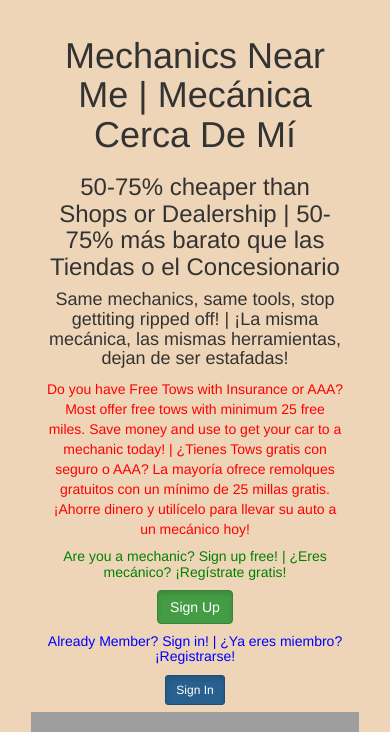
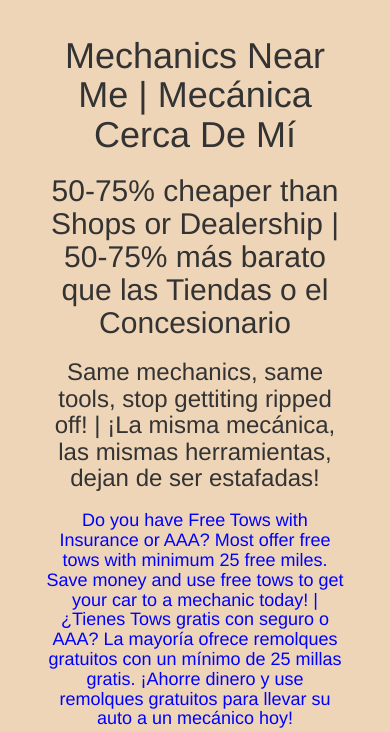
Before and after one commit to russell305/mechanicz, a Flask app: template templates/index.html in a window 390 px wide. Shown: the top 732 px of the page. Run offline with Flask 2, Linux system fonts and the light colour scheme; the template is opened without the code that fills it: most values are stand-ins (such as "Sample title", 1, 10 or a date in 2020); a map, chart or similar area stays blank; some libraries are stand-ins or nearby versions; grey boxes are pictures that could not be loaded.

Commit message:
Finish 1st Draft

```diff
--- a/application.py
+++ b/application.py
@@ -12,6 +12,8 @@ from pprint import pprint
 #import csv
 import json #for Python to Javascript
 import requests #for JSON
+import hashlib
+
 
 
 app = Flask(__name__) # Instantiate a new web application called `app`, with `__name__` representing the current file
@@ -35,17 +37,17 @@ mechanic_list=[]
 #db.execute("DELETE FROM flights WHERE origin = :origin", {"origin": origin})
 
 #make phone int
-#db.execute("CREATE TABLE mechanic_list1(id SERIAL PRIMARY KEY, name VARCHAR NOT NULL, password VARCHAR NOT NULL, phone VARCHAR NOT NULL UNIQUE, address VARCHAR NOT NULL, latitude FLOAT NOT NULL, longitude FLOAT NOT NULL, email VARCHAR, years SMALLINT NOT NULL, description VARCHAR NOT NULL, oil_change SMALLINT NOT NULL, battery SMALLINT NOT NULL, pads_front SMALLINT NOT NULL, pads_back SMALLINT NOT NULL, starting_problem SMALLINT NOT NULL, check_engine SMALLINT NOT NULL, tune_up SMALLINT NOT NULL, starter SMALLINT NOT NULL, alternator SMALLINT NOT NULL, spark_plugs SMALLINT NOT NULL, valve_cover SMALLINT NOT NULL, air_filter SMALLINT NOT NULL, mobile_mechanic BOOLEAN NOT NULL, air_conditioning BOOLEAN NOT NULL, auto_body BOOLEAN NOT NULL, tire_rotation BOOLEAN NOT NULL, fix_flat BOOLEAN NOT NULL, car_wash BOOLEAN NOT NULL)")
+#db.execute("CREATE TABLE mechanic_list(id SERIAL PRIMARY KEY, name VARCHAR NOT NULL, password VARCHAR NOT NULL, phone VARCHAR NOT NULL UNIQUE, address VARCHAR NOT NULL, latitude FLOAT NOT NULL, longitude FLOAT NOT NULL, email VARCHAR, years SMALLINT NOT NULL, description VARCHAR NOT NULL, oil_change SMALLINT NOT NULL, battery SMALLINT NOT NULL, pads_front SMALLINT NOT NULL, pads_back SMALLINT NOT NULL, starting_problem SMALLINT NOT NULL, check_engine SMALLINT NOT NULL, tune_up SMALLINT NOT NULL, starter SMALLINT NOT NULL, alternator SMALLINT NOT NULL, spark_plugs SMALLINT NOT NULL, valve_cover SMALLINT NOT NULL, air_filter SMALLINT NOT NULL, mobile_mechanic BOOLEAN NOT NULL, air_conditioning BOOLEAN NOT NULL, auto_body BOOLEAN NOT NULL, tire_rotation BOOLEAN NOT NULL, fix_flat BOOLEAN NOT NULL, car_wash BOOLEAN NOT NULL)")
 #db.commit()
 
 
 @app.route("/", methods = ["GET"]) # A decorator; when the user goes to the route `/`, exceute the function immediately below
 def index():
-	mechanicsD = db.execute("SELECT * FROM mechanic_list1").fetchall()
-	print("mechanicsD",mechanicsD)
-	print("Databasesuccess")
+	mechanicsD = db.execute("SELECT * FROM mechanic_list").fetchall()
+	#print("mechanicsD",mechanicsD)
+	#print("Databasesuccess")
 	for i in mechanicsD:
-		print("mechanicsD",i)
+		#print("mechanicsD",i)
 		mechanic_data = {
 			"name": i.name,
 			"phone": i.phone,
@@ -74,8 +76,8 @@ def index():
 			"fix_flat": i.fix_flat,
 			"car_wash": i.car_wash,
 			}
-		print ("description",i.description)
-		print ("years",i.years)
+		#print ("description",i.description)
+		#print ("years",i.years)
 		mechanic_list.append(mechanic_data)
 
 	return render_template("index.html", mechanic_list=mechanic_list)
@@ -84,19 +86,15 @@ def index():
 def signup():
 	return render_template("signup.html")
 
-@app.route("/delete_account/<string:name>", methods = ["POST"]) #way to get sign in from index to sign-up page
-def delete_account(name):
+@app.route("/delete_account/<string:phone>", methods = ["POST"]) #way to get sign in from index to sign-up page
+def delete_account(phone):
 
-	db.execute("DELETE FROM mechanic_list1 WHERE name = :name", {"name": name})
+	db.execute("DELETE FROM mechanic_list WHERE name = :phone", {"phone": phone})
 	db.commit()
+	session["check_mechanic"] = False
 
-	if session.get("check_mechanic") is not None:
-		if session.get("check_mechanic") is True:
-			session["check_mechanic"] = False
-			print("delete mechanic check_mechanic=false")
-		else:
-			 print("bugbugbugbugbugubugubugubugbugubugubug")
-	return "Account Deleted"
+
+	return render_template("index.html", mechanic_list=mechanic_list)
 
 @app.route("/sign-in", methods = ["POST"]) #way to get sign in from index to sign-in page
 def signin():
@@ -105,22 +103,39 @@ def signin():
 @app.route("/user", methods = ["POST"]) # user CRUD
 def user():
 	name = request.form.get("name")
-	password = request.form.get("password")
+	password1 = request.form.get("password")
+	salt = "6Agz"
+	db_password = password1+salt
+	h = hashlib.md5(db_password.encode())
+	password = h.hexdigest()
 
-	if db.execute("SELECT * FROM mechanic_list1 WHERE name = :name AND password = :password", {"name": name, "password": password}).rowcount == 0:
+	if db.execute("SELECT * FROM mechanic_list WHERE name = :name AND password = :password", {"name": name, "password": password}).rowcount == 0:
 		return "name and password dont match"
 	else:
-		user = db.execute("SELECT * FROM mechanic_list1 WHERE name = :name AND password = :password", {"name": name, "password": password}).fetchall()
+		user = db.execute("SELECT * FROM mechanic_list WHERE name = :name AND password = :password", {"name": name, "password": password}).fetchall()
 	print ("user",user)
 	return render_template("user.html", user=user)
 
 @app.route("/signup_check", methods = ["POST"])
 def signup_check():
 	name = request.form.get("name")
-	password = request.form.get("password")
-	phone = request.form.get("phone")
-	if db.execute("SELECT * FROM mechanic_list1 WHERE phone = :phone", {"phone": phone}).rowcount > 0:
-		return "Number already exist sucker!"
+	password1 = request.form.get("password")
+	salt = "6Agz"
+	db_password = password1+salt
+	h = hashlib.md5(db_password.encode())
+	password = h.hexdigest()
+	print("password", password)
+
+	phone1 = request.form.get("phone1")
+	phone2 = request.form.get("phone2")
+	phone3 = request.form.get("phone3")
+	string1 = str(phone1)
+	string2 = str(phone2)
+	string3 = str(phone3)
+	phone=string1+string2+string3
+
+	if db.execute("SELECT * FROM mechanic_list WHERE phone = :phone", {"phone": phone}).rowcount > 0:
+		return "Number already taken, please contact support at 786-873-7526"
 	street = request.form.get("street")
 	city = request.form.get("city")
 	state = request.form.get("state")
@@ -192,15 +207,16 @@ def signup_check():
 	longitude = latlng['lng']
 	print("lat", latlng['lat'])
 	print("lng", latlng['lng'])
-	if session.get("check_mechanic") is not None:
-		if session.get("check_mechanic") is True:
-			print("mechanic exists cancel upload")
-		else:
-			print("No mechanic upload good")
+
+	if session.get("check_mechanic") is True:
+		print("check_mechanic=True / cancel upload")
+		return "Please delete account before uploading another"
+	else:
+		print("check_mechanic=False")
 
 
-	db.execute("INSERT INTO mechanic_list1 (name, password, phone, address, latitude, longitude, years, description, oil_change, battery, pads_front, pads_back, starting_problem, check_engine, tune_up, starter, alternator, spark_plugs, valve_cover, air_filter, mobile_mechanic, air_conditioning, auto_body, tire_rotation, fix_flat, car_wash) VALUES (:name, :password, :phone, :address, :latitude, :longitude,  :years, :description, :oil_change, :battery, :pads_front, :pads_back, :starting_problem, :check_engine, :tune_up, :starter, :alternator, :spark_plugs, :valve_cover, :air_filter, :mobile_mechanic, :air_conditioning, :auto_body, :tire_rotation, :fix_flat, :car_wash)", {"name":name, "password":password, "phone":phone, "address":address, "latitude":latitude, "longitude":longitude,  "years":years, "description":description, "oil_change":oil_change, "battery":battery, "pads_front":pads_front, "pads_back":pads_back, "starting_problem":starting_problem, "check_engine":check_engine, "tune_up":tune_up, "starter":starter, "alternator":alternator, "spark_plugs":spark_plugs, "valve_cover":valve_cover, "air_filter":air_filter, "mobile_mechanic":mobile_mechanic, "air_conditioning":air_conditioning, "auto_body":auto_body, "tire_rotation":tire_rotation, "fix_flat":fix_flat, "car_wash":car_wash})
+	db.execute("INSERT INTO mechanic_list (name, password, phone, address, latitude, longitude, years, description, oil_change, battery, pads_front, pads_back, starting_problem, check_engine, tune_up, starter, alternator, spark_plugs, valve_cover, air_filter, mobile_mechanic, air_conditioning, auto_body, tire_rotation, fix_flat, car_wash) VALUES (:name, :password, :phone, :address, :latitude, :longitude,  :years, :description, :oil_change, :battery, :pads_front, :pads_back, :starting_problem, :check_engine, :tune_up, :starter, :alternator, :spark_plugs, :valve_cover, :air_filter, :mobile_mechanic, :air_conditioning, :auto_body, :tire_rotation, :fix_flat, :car_wash)", {"name":name, "password":password, "phone":phone, "address":address, "latitude":latitude, "longitude":longitude,  "years":years, "description":description, "oil_change":oil_change, "battery":battery, "pads_front":pads_front, "pads_back":pads_back, "starting_problem":starting_problem, "check_engine":check_engine, "tune_up":tune_up, "starter":starter, "alternator":alternator, "spark_plugs":spark_plugs, "valve_cover":valve_cover, "air_filter":air_filter, "mobile_mechanic":mobile_mechanic, "air_conditioning":air_conditioning, "auto_body":auto_body, "tire_rotation":tire_rotation, "fix_flat":fix_flat, "car_wash":car_wash})
 	db.commit()
-	if session.get("check_mechanic") is None:
-			session["check_mechanic"] = True
+	session["check_mechanic"] = True
+	print("check_mechanic=True")
 	return "Uploaded to Database"
--- a/templates/index.html
+++ b/templates/index.html
@@ -28,6 +28,48 @@
 	         var myLatLng =[]
 					 //var image = 'https://developers.google.com/maps/documentation/javascript/examples/full/images/beachflag.png';
 	         for (var i = 0; i < mechanic_list.length; i++) {
+					 	 if (mechanic_list[i]['mobile_mechanic']==true) {
+							  mechanic_list[i]['mobile_mechanic']="YES"
+						 }
+						 else	{
+								mechanic_list[i]['mobile_mechanic']="NO"
+						 }
+
+						 if (mechanic_list[i]['air_conditioning']==true) {
+							  mechanic_list[i]['air_conditioning']="YES"
+						 }
+						 else	{
+								mechanic_list[i]['air_conditioning']="NO"
+						 }
+
+						 if (mechanic_list[i]['auto_body']==true) {
+							  mechanic_list[i]['auto_body']="YES"
+						 }
+						 else	{
+								mechanic_list[i]['auto_body']="NO"
+						 }
+
+						 if (mechanic_list[i]['tire_rotation']==true) {
+							  mechanic_list[i]['tire_rotation']="YES"
+						 }
+						 else	{
+								mechanic_list[i]['tire_rotation']="NO"
+						 }
+
+						 if (mechanic_list[i]['fix_flat']==true) {
+							  mechanic_list[i]['fix_flat']="YES"
+						 }
+						 else	{
+								mechanic_list[i]['fix_flat']="NO"
+						 }
+
+						 if (mechanic_list[i]['car_wash']==true) {
+							  mechanic_list[i]['car_wash']="YES"
+						 }
+						 else	{
+								mechanic_list[i]['car_wash']="NO"
+						 }
+
 	           myLatLng[i] = {lat: mechanic_list[i]['latitude'], lng: mechanic_list[i]['longitude']};
 	           marker = new google.maps.Marker({
 	           position: myLatLng[i],
@@ -43,7 +85,7 @@
 
 												 						'<div class="row" id = "top-row">'+
 
-																			'<div class="col-md-3">'+
+																			'<div class="col-md-2 ">'+
 																				'<p id = "column-title" >Name</p>'+
 																				'<div>'+mechanic_list[i]['name']+'</div>'+
 																			'</div>'+
@@ -53,7 +95,7 @@
 																				'<div>'+mechanic_list[i]['address']+'</div>'+
 																			'</div>'+
 
-																			'<div class="col-md-3">'+
+																			'<div class="col-md-2">'+
 																				'<p id = "column-title">Phone</p>'+
 																				'<div>'+mechanic_list[i]['phone']+'</div>'+
 																			'</div>'+
@@ -61,6 +103,11 @@
 																			'<div class="col-md-3">'+
 																				'<p id = "column-title">Experience</p>'+
 																				'<div>'+"Mechanic for "+mechanic_list[i]['years']+" years"+'</div>'+
+																			'</div>'+
+
+																			'<div class="col-md-2">'+
+																				'<p id = "column-title">Mobile</p>'+
+																				'<div>'+mechanic_list[i]['mobile_mechanic']+'</div>'+
 																			'</div>'+
 
 																		'</div>'+
@@ -75,56 +122,46 @@
 																				'<div class="text-center" id = "description">'+"Oil Change: $"+mechanic_list[i]['oil_change']+'</div>'+
 																				'<div class="text-center" id = "description">'+"Starting Problem: $"+mechanic_list[i]['starting_problem']+'</div>'+
 																				'<div class="text-center" id = "description">'+"Alternator: $"+mechanic_list[i]['alternator']+'</div>'+
-																				'<div class="text-center" id = "description">'+"Brake Pads Front: $"+mechanic_list[i]['pads_front']+'</div>'+
 																			'</div>'+
 
 																			'<div class="col-md-3">'+
 																				'<div class="text-center" id = "description">'+"Battery: $"+mechanic_list[i]['battery']+'</div>'+
 																				'<div class="text-center" id = "description">'+"Check Engine: $"+mechanic_list[i]['check_engine']+'</div>'+
 																				'<div class="text-center" id = "description">'+"Spark Plugs: $"+mechanic_list[i]['spark_plugs']+'</div>'+
-																				'<div class="text-center" id = "description">'+"Brake Pads Front: $"+mechanic_list[i]['pads_front']+'</div>'+
-																				'<div class="text-center" id = "description">'+"Brake Pads Front: $"+mechanic_list[i]['pads_front']+'</div>'+
 																			'</div>'+
 
 																			'<div class="col-md-3">'+
 																				'<div class="text-center" id = "description">'+"Brake Pads Front: $"+mechanic_list[i]['pads_front']+'</div>'+
 																				'<div class="text-center" id = "description">'+"Tune Up: $"+mechanic_list[i]['tune_up']+'</div>'+
 																				'<div class="text-center" id = "description">'+"Valve Cover: $"+mechanic_list[i]['valve_cover']+'</div>'+
-																				'<div class="text-center" id = "description">'+"Brake Pads Front: $"+mechanic_list[i]['pads_front']+'</div>'+
-																				'<div class="text-center" id = "description">'+"Brake Pads Front: $"+mechanic_list[i]['pads_front']+'</div>'+
 																			'</div>'+
 
 																			'<div class="col-md-3">'+
 																				'<div class="text-center" id = "description">'+"Brake Pads Back: $"+mechanic_list[i]['pads_back']+'</div>'+
 																				'<div class="text-center" id = "description">'+"Starter: $"+mechanic_list[i]['starter']+'</div>'+
 																				'<div class="text-center" id = "description">'+"Air Filter: $"+mechanic_list[i]['air_filter']+'</div>'+
-																				'<div class="text-center" id = "description">'+"Brake Pads Front: $"+mechanic_list[i]['pads_front']+'</div>'+
-																				'<div class="text-center" id = "description">'+"Brake Pads Front: $"+mechanic_list[i]['pads_front']+'</div>'+
 																			'</div>'+
 
 																		'</div>'+
 
-																		'<div class="text-center" id = "prices">'+"Other Services"+'</div>'+
+																		'<div class="text-center" id = "prices">'+"Other Services:"+'</div>'+
 
 																		'<div class="row" id = "middle-row">'+
 
-																			'<div class="col-md-3">'+
-																				'<div class="text-center" id = "description">'+"Mobile Mech: "+mechanic_list[i]['mobile_mechanic']+'</div>'+
+																			'<div class="col-md-4">'+
+																				'<div class="text-center" id = "description">'+"Tire Rotation: "+mechanic_list[i]['tire_rotation']+'</div>'+
 																				'<div class="text-center" id = "description">'+"Fix Flat: "+mechanic_list[i]['fix_flat']+'</div>'+
 																			'</div>'+
 
-																			'<div class="col-md-3">'+
+																			'<div class="col-md-4">'+
 																				'<div class="text-center" id = "description">'+"Air Conditioning: "+mechanic_list[i]['air_conditioning']+'</div>'+
 																				'<div class="text-center" id = "description">'+"Car Wash: "+mechanic_list[i]['car_wash']+'</div>'+
 																			'</div>'+
 
-																			'<div class="col-md-3">'+
+																			'<div class="col-md-4">'+
 																				'<div class="text-center" id = "description">'+"Auto Body: "+mechanic_list[i]['auto_body']+'</div>'+
 																			'</div>'+
 
-																			'<div class="col-md-3">'+
-																				'<div class="text-center" id = "description">'+"Tire Rotation: "+mechanic_list[i]['tire_rotation']+'</div>'+
-																			'</div>'+
 
 																		'</div>'+
 
@@ -178,7 +215,7 @@
 					height: 95%;
 					margin-right: 8%;
 					margin-left: 8%;
-					margin-top: 2%;
+					margin-bottom: 3%;
 				}
 				#exp{
 					color:blue;
@@ -196,44 +233,48 @@
 					color:green;
 				}
 				#blue-text{
-					color:blue
+					color:blue;
+				}
+				#marker-text{
+					font-size: 25px;
+				}
+				.bottom-margin{
+					margin-bottom: 3%;
 				}
 
 		</style>
 	</head>
   <body>
+
 		<div class="container-fluid text-center top-part">
 			<h1>Mechanics Near Me | Mecánica Cerca De Mí</h1>
-			<h3>50-75% cheaper than Shops or Dealership | 50-75% más barato que las Tiendas o el Concesionario</h3>
-			<h4>Same mechanics, same tools, stop gettiting ripped off! | ¡La misma mecánica, las mismas herramientas, dejan de ser estafadas!</h4>
+			<h2>50-75% cheaper than Shops or Dealership | 50-75% más barato que las Tiendas o el Concesionario</h2>
+			<h3>Same mechanics, same tools, stop gettiting ripped off! | ¡La misma mecánica, las mismas herramientas, dejan de ser estafadas!</h3>
+
 			<div class="row">
-					 <div class="col-md-6" id = "red-text">
-						 <p>Do you have Free Tows with Insurance or AAA? Most offer free tows with minimum 25 free miles. Save money and use to get your car to a mechanic today! |
-¿Tienes Tows gratis con seguro o AAA? La mayoría ofrece remolques gratuitos con un mínimo de 25 millas gratis. ¡Ahorre dinero y utilícelo para llevar su auto a un mecánico hoy!</p>
-						 <p></p>
-					 </div>
-					 <div class="col-md-3" id = "green-text">
-						 <h5>Are you a mechanic? Sign up free! | ¿Eres mecánico? ¡Regístrate gratis!</h5>
+					 <div class="col-md-9" id="blue-text">
+						 <h4>Do you have Free Tows with Insurance or AAA? Most offer free tows with minimum 25 free miles. Save money and use free tows to get your car to a mechanic today! |
+¿Tienes Tows gratis con seguro o AAA? La mayoría ofrece remolques gratuitos con un mínimo de 25 millas gratis. ¡Ahorre dinero y use remolques gratuitos para llevar su auto a un mecánico hoy!</h4>
+					</div>
+					 <div class="col-md-3" id="green-text">
+						 <h4>Are you a mechanic? Sign up free! | ¿Eres mecánico? ¡Regístrate gratis!</h4>
 						 		<form action="{{ url_for('signup') }}" method="post">
 							 <button class="btn btn-success btn-md active" aria-pressed="true">Sign Up</button>
 						 </form>
 						</div>
-						<div class="col-md-3" id = "blue-text">
-							<h5>Already Member? Sign in! | ¿Ya eres miembro? ¡Registrarse!</h5>
-							<form action="{{ url_for('signin') }}" method="post">
-								<button class="btn btn-primary btn-sm active" aria-pressed="true">Sign In</button>
-							</form>
-						 </div>
 			</div>
 
-
-
-		</div>
+			<h3>Click on marker for mecahnic info | Haga clic en el marcador para información mecahnic</h3>
+	</div>
 
 		<div id="map"></div>
-		<div class="space">
+		<div class="text-center bottom-margin" id="blue-text">
+			<h5>Mechanic Sign In | Ingreso mecánico</h5>
+			<form action="{{ url_for('signin') }}" method="post">
+				<button class="btn btn-primary btn-sm active" aria-pressed="true">Sign In</button>
+			</form>
+		 </div>
 
-		</div>
 
   </body>
 </html>
--- a/templates/user.html
+++ b/templates/user.html
@@ -40,10 +40,8 @@
         <li>email {{user[0]['email']}}</li>
         <li>description {{user[0]['description']}}</li>
       </ul>
-      <form action="{{ url_for('signup') }}" method="post">
-        <button class="btn btn-warning btn-sm active" aria-pressed="true">Edit Account</button>
-      </form>
-      <form action="{{ url_for('delete_account', name=user[0]['name']) }}" method="post">
+
+      <form action="{{ url_for('delete_account', phone=user[0]['phone']) }}" method="post">
         <button class="btn btn-danger btn-sm active" aria-pressed="true">Delete Account</button>
       </form>
 
```
Also changed, not shown: templates/signup.html (+10 -12 lines), 2 other files.
